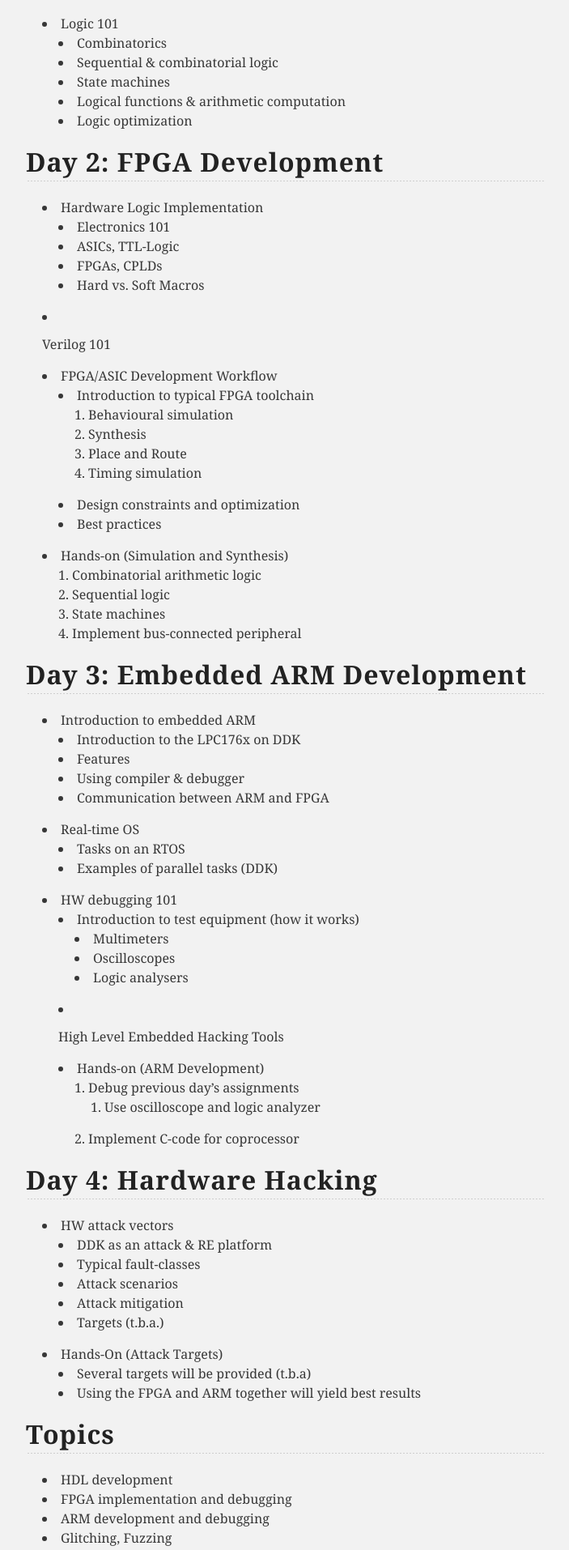
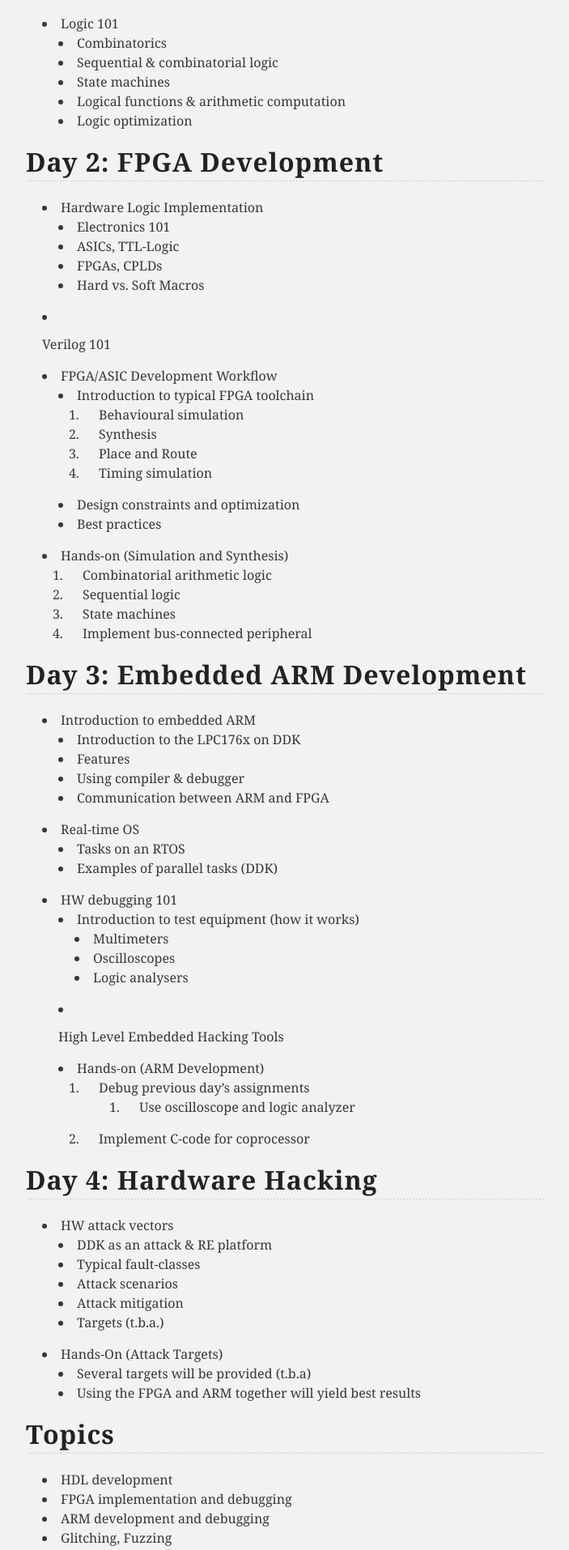
Before and after one commit to ddk/ddk.github.io, a Jekyll site: the page built from trainings/index.md, in a window 1280 px wide. Shown: the part 1781-3695 px from the top of the page at 81% size, without its empty margins (288-991 px from the left). Built offline with Jekyll 4.4.1, drawn with Linux system fonts in a browser that asks for light colours.

Commit message:
Chnage ol style

```diff
--- a/stylesheets/stylesheet.css
+++ b/stylesheets/stylesheet.css
@@ -198,7 +198,7 @@ blockquote {
 }
 
 ul, ol, dl {
-  margin-bottom: 15px
+  margin-bottom: 15px;
 }
 
 ul li {
@@ -207,8 +207,8 @@ ul li {
 }
 
 ol li {
-  list-style: decimal inside;
-  padding-left: 20px;
+  list-style: decimal outside;
+  margin-left: 30px;
 }
 
 dl dt {
```
